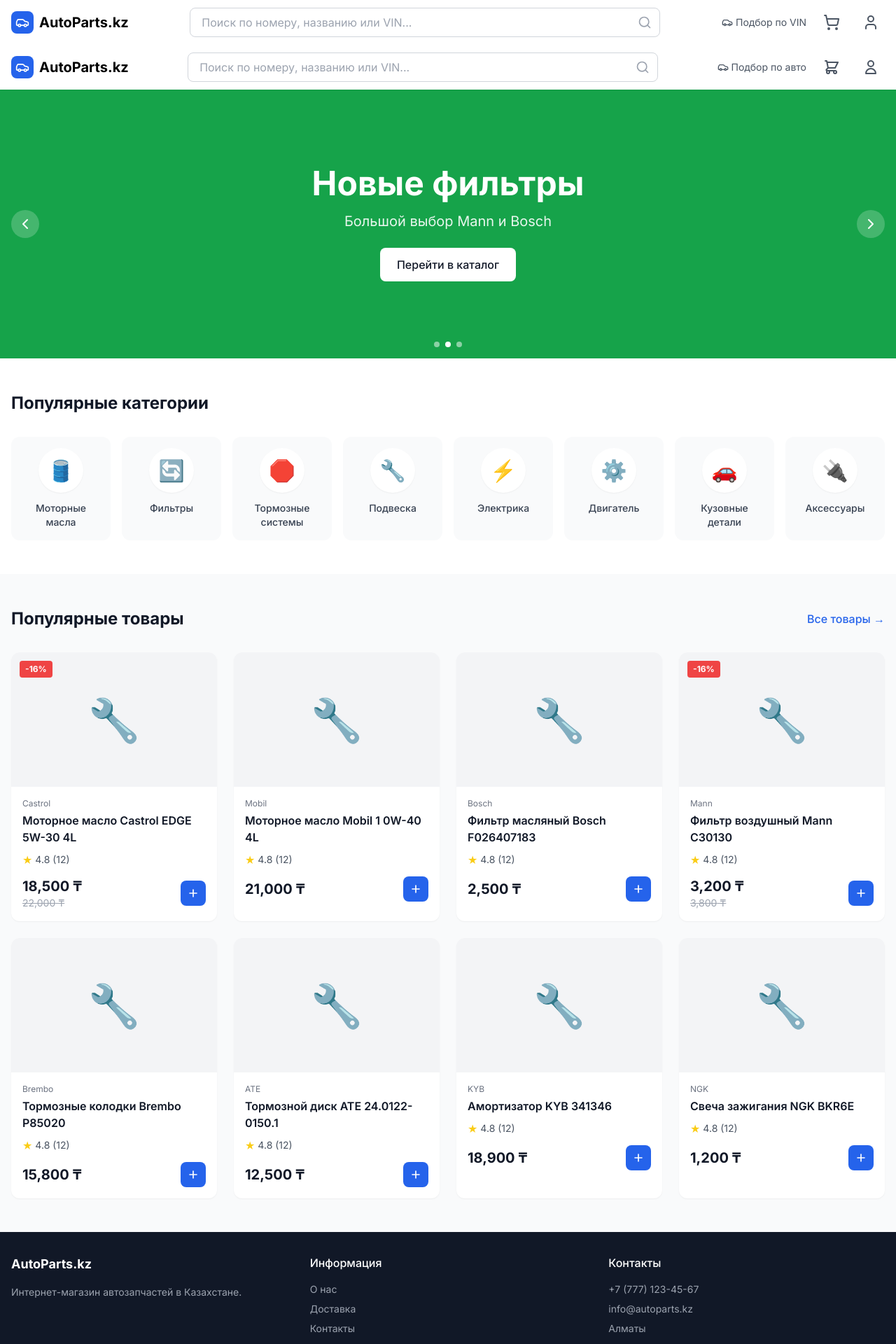
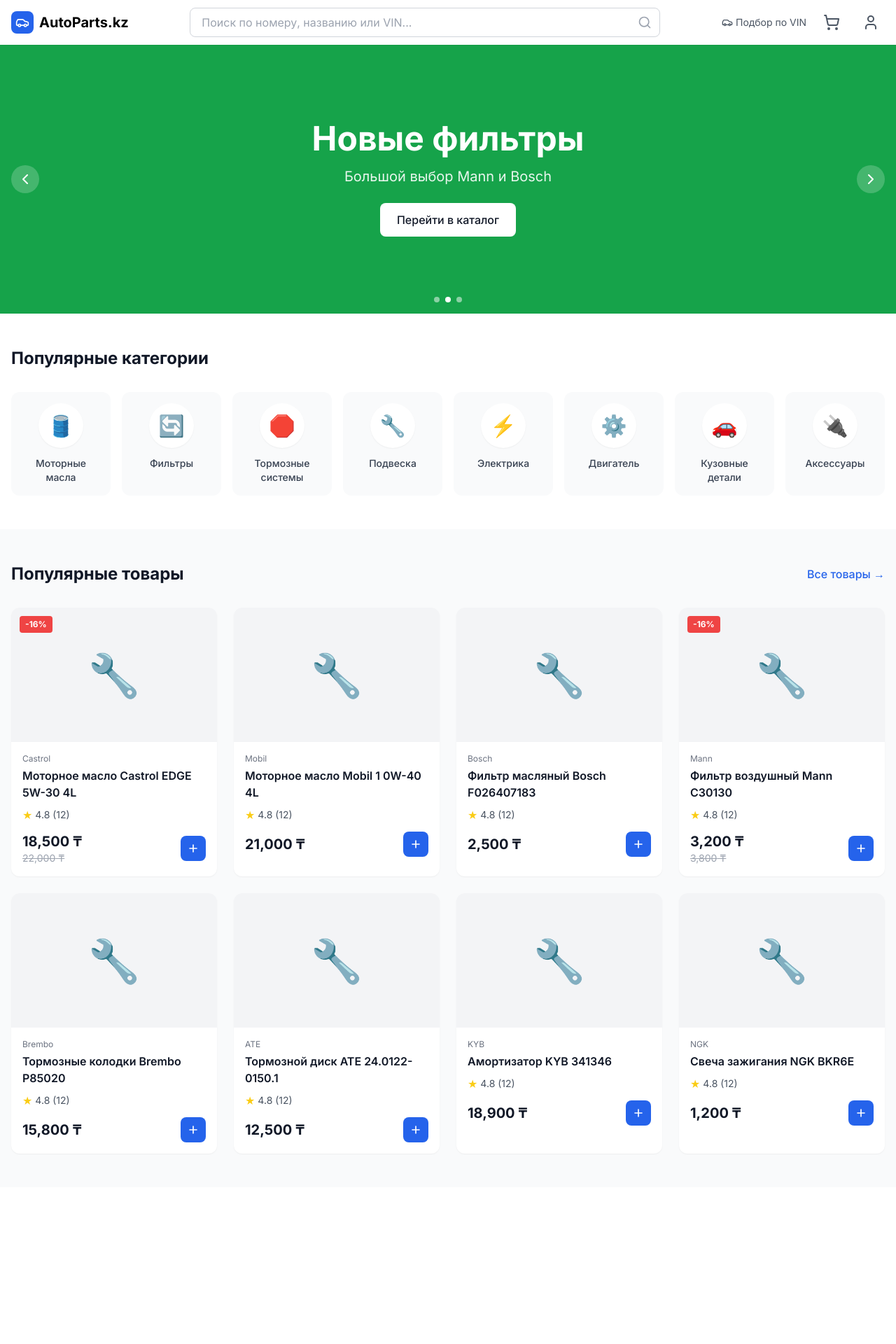
Before and after one commit to mayerpeter502-cloud/auto-parts-shop, a Next.js app: page / in a window 1280 px wide. Shown: the top 1920 px of the page at 70% size. After the commit the page ends 1696 px from the top, so only its background shows below. Built offline with nearby package versions, Linux system fonts and the light colour scheme.

Commit message:
fix: исправлена главная страница, удален дублирующийся Header

```diff
--- a/src/app/checkout/page.tsx
+++ b/src/app/checkout/page.tsx
@@ -5,7 +5,7 @@ import { useRouter } from "next/navigation";
 import Link from "next/link";
 import { ChevronLeft, Truck, CreditCard, User, MapPin, Check } from "lucide-react";
 import { useCart } from "../../contexts/CartContext";
-import { ordersApi } from "../lib/api";
+import { ordersApi } from "../lib/orders";
 import { useAuth } from "../../contexts/AuthContext";
 
 export default function CheckoutPage() {
--- a/src/app/page.tsx
+++ b/src/app/page.tsx
@@ -2,7 +2,7 @@
 
 import Link from "next/link";
 import { useState, useEffect } from "react";
-import { Search, ChevronLeft, ChevronRight, Car, Wrench, Battery, Droplets, Cog, Shield } from "lucide-react";
+import { Search, ChevronLeft, ChevronRight, Car } from "lucide-react";
 import { getProducts, Product } from "./lib/api";
 
 const categories = [
@@ -37,7 +37,6 @@ export default function HomePage() {
   const [products, setProducts] = useState<Product[]>([]);
   const [currentSlide, setCurrentSlide] = useState(0);
   const [searchQuery, setSearchQuery] = useState("");
-  const [showCarSelector, setShowCarSelector] = useState(false);
 
   useEffect(() => {
     const allProducts = getProducts();
@@ -63,72 +62,6 @@ export default function HomePage() {
 
   return (
     <div className="min-h-screen bg-gray-50">
-      {/* Header */}
-      <header className="bg-white shadow-sm sticky top-0 z-50">
-        <div className="container mx-auto px-4">
-          <div className="flex items-center justify-between h-16 gap-4">
-            <Link href="/" className="flex items-center gap-2 flex-shrink-0">
-              <div className="w-8 h-8 bg-blue-600 rounded-lg flex items-center justify-center">
-                <Car className="w-5 h-5 text-white" />
-              </div>
-              <span className="font-bold text-xl hidden sm:block">AutoParts.kz</span>
-            </Link>
-
-            <form onSubmit={handleSearch} className="flex-1 max-w-2xl hidden md:block">
-              <div className="relative">
-                <input
-                  type="text"
-                  placeholder="Поиск по номеру, названию или VIN..."
-                  value={searchQuery}
-                  onChange={(e) => setSearchQuery(e.target.value)}
-                  className="w-full border border-gray-300 rounded-lg pl-4 pr-10 py-2 focus:ring-2 focus:ring-blue-500 focus:border-blue-500"
-                />
-                <button type="submit" className="absolute right-2 top-1/2 -translate-y-1/2 p-1 text-gray-400 hover:text-blue-600">
-                  <Search className="w-5 h-5" />
-                </button>
-              </div>
-            </form>
-
-            <div className="flex items-center gap-2 sm:gap-4">
-              <button
-                onClick={() => setShowCarSelector(true)}
-                className="hidden sm:flex items-center gap-1 text-sm text-gray-600 hover:text-blue-600"
-              >
-                <Car className="w-4 h-4" />
-                <span>Подбор по авто</span>
-              </button>
-
-              <Link href="/cart" className="relative p-2 text-gray-600 hover:text-blue-600">
-                <svg className="w-6 h-6" fill="none" stroke="currentColor" viewBox="0 0 24 24">
-                  <path strokeLinecap="round" strokeLinejoin="round" strokeWidth={2} d="M3 3h2l.4 2M7 13h10l4-8H5.4M7 13L5.4 5M7 13l-2.293 2.293c-.63.63-.184 1.707.707 1.707H17m0 0a2 2 0 100 4 2 2 0 000-4zm-8 2a2 2 0 11-4 0 2 2 0 014 0z" />
-                </svg>
-              </Link>
-
-              <Link href="/login" className="p-2 text-gray-600 hover:text-blue-600">
-                <svg className="w-6 h-6" fill="none" stroke="currentColor" viewBox="0 0 24 24">
-                  <path strokeLinecap="round" strokeLinejoin="round" strokeWidth={2} d="M16 7a4 4 0 11-8 0 4 4 0 018 0zM12 14a7 7 0 00-7 7h14a7 7 0 00-7-7z" />
-                </svg>
-              </Link>
-            </div>
-          </div>
-
-          <div className="md:hidden pb-3">
-            <form onSubmit={handleSearch} className="relative">
-              <input
-                type="text"
-                placeholder="Поиск..."
-                value={searchQuery}
-                onChange={(e) => setSearchQuery(e.target.value)}
-                className="w-full border border-gray-300 rounded-lg pl-4 pr-10 py-2 text-sm"
-              />
-              <button type="submit" className="absolute right-3 top-1/2 -translate-y-1/2">
-                <Search className="w-4 h-4 text-gray-400" />
-              </button>
-            </form>
-          </div>
-        </div>
-      </header>
-
       {/* Hero Banner */}
       <section className="relative bg-gray-900 h-64 md:h-96 overflow-hidden">
         {banners.map((banner, index) => (
@@ -277,37 +210,6 @@ export default function HomePage() {
           </div>
         </div>
       </section>
-
-      {/* Footer */}
-      <footer className="bg-gray-900 text-white mt-auto">
-        <div className="container mx-auto px-4 py-8">
-          <div className="grid grid-cols-1 md:grid-cols-3 gap-8">
-            <div>
-              <h3 className="font-bold text-lg mb-4">AutoParts.kz</h3>
-              <p className="text-gray-400 text-sm mb-4">Интернет-магазин автозапчастей в Казахстане.</p>
-            </div>
-            <div>
-              <h4 className="font-medium mb-4">Информация</h4>
-              <ul className="space-y-2 text-sm text-gray-400">
-                <li><Link href="/about" className="hover:text-white">О нас</Link></li>
-                <li><Link href="/delivery" className="hover:text-white">Доставка</Link></li>
-                <li><Link href="/contacts" className="hover:text-white">Контакты</Link></li>
-              </ul>
-            </div>
-            <div>
-              <h4 className="font-medium mb-4">Контакты</h4>
-              <ul className="space-y-2 text-sm text-gray-400">
-                <li>+7 (777) 123-45-67</li>
-                <li>info@autoparts.kz</li>
-                <li>Алматы</li>
-              </ul>
-            </div>
-          </div>
-          <div className="border-t border-gray-800 mt-8 pt-4 text-center text-sm text-gray-500">
-            © 2024 AutoParts.kz
-          </div>
-        </div>
-      </footer>
     </div>
   );
 }
```
